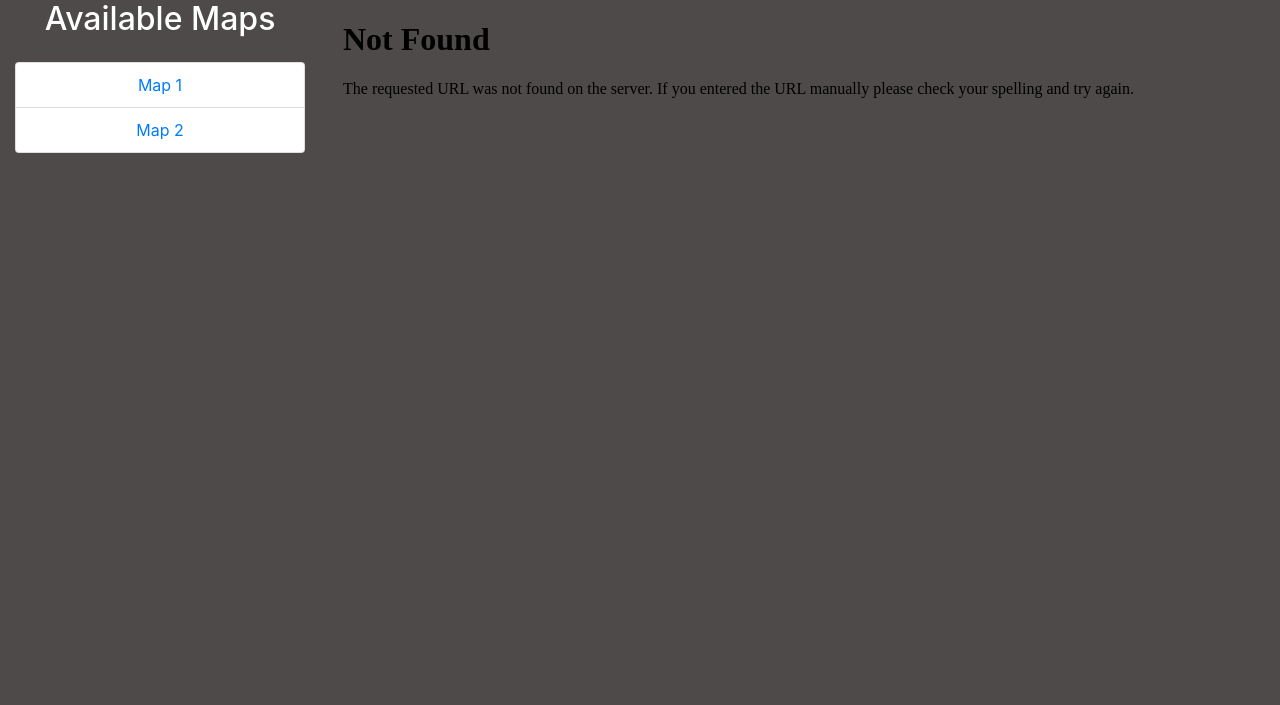
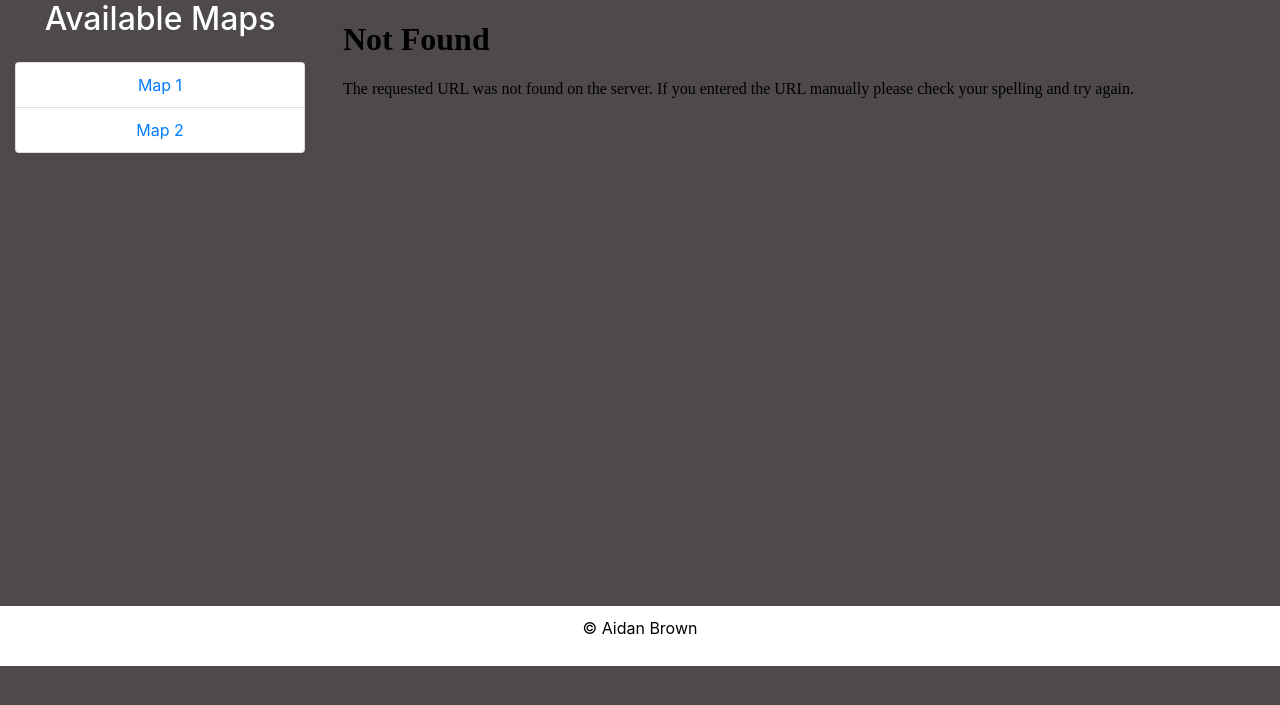
Before and after one commit to h4wk590/dark-crossing-map, a Flask app: template app/templates/index.html in a window 1280 px wide. Shown: the part 24-729 px from the top of the page. Run offline with Flask 3, Linux system fonts and the light colour scheme; the template is opened without the code that fills it, so the values that code supplies are empty; some libraries are stand-ins or nearby versions.

Commit message:
Update index.html
Adding footer

```diff
--- a/app/templates/index.html
+++ b/app/templates/index.html
@@ -4,9 +4,6 @@
     <title>QGIS Map Website</title>
     <!-- Bootstrap -->
     <link rel="stylesheet" href="https://maxcdn.bootstrapcdn.com/bootstrap/4.5.2/css/bootstrap.min.css">
-    <script src="https://ajax.googleapis.com/ajax/libs/jquery/3.5.1/jquery.min.js"></script>
-    <script src="https://cdnjs.cloudflare.com/ajax/libs/popper.js/1.16.0/umd/popper.min.js"></script>
-    <script src="https://maxcdn.bootstrapcdn.com/bootstrap/4.5.2/js/bootstrap.min.js"></script>
     <style>
         /* CSS */
         body {
@@ -29,6 +26,12 @@
         iframe {
             border: none;
         }
+        .footer {
+            background-color: white;
+            color: black;
+            text-align: center;
+            padding: 10px;
+        }
     </style>
 </head>
 <body>
@@ -40,7 +43,7 @@
                     <ul class="list-group">
                         <li class="list-group-item"><a href="{{ url_for('static', filename='maps/map1/index.html') }}" target="mapFrame">Map 1</a></li>
                         <li class="list-group-item"><a href="{{ url_for('static', filename='maps/map2/index.html') }}" target="mapFrame">Map 2</a></li>
-                        <!-- map links here -->
+                        <!-- more map links -->
                     </ul>
                 </div>
             </div>
@@ -49,5 +52,8 @@
             </div>
         </div>
     </div>
+    <div class="footer">
+        <p>&copy; Aidan Brown {{ now.year }}</p>
+    </div>
 </body>
 </html>
```
